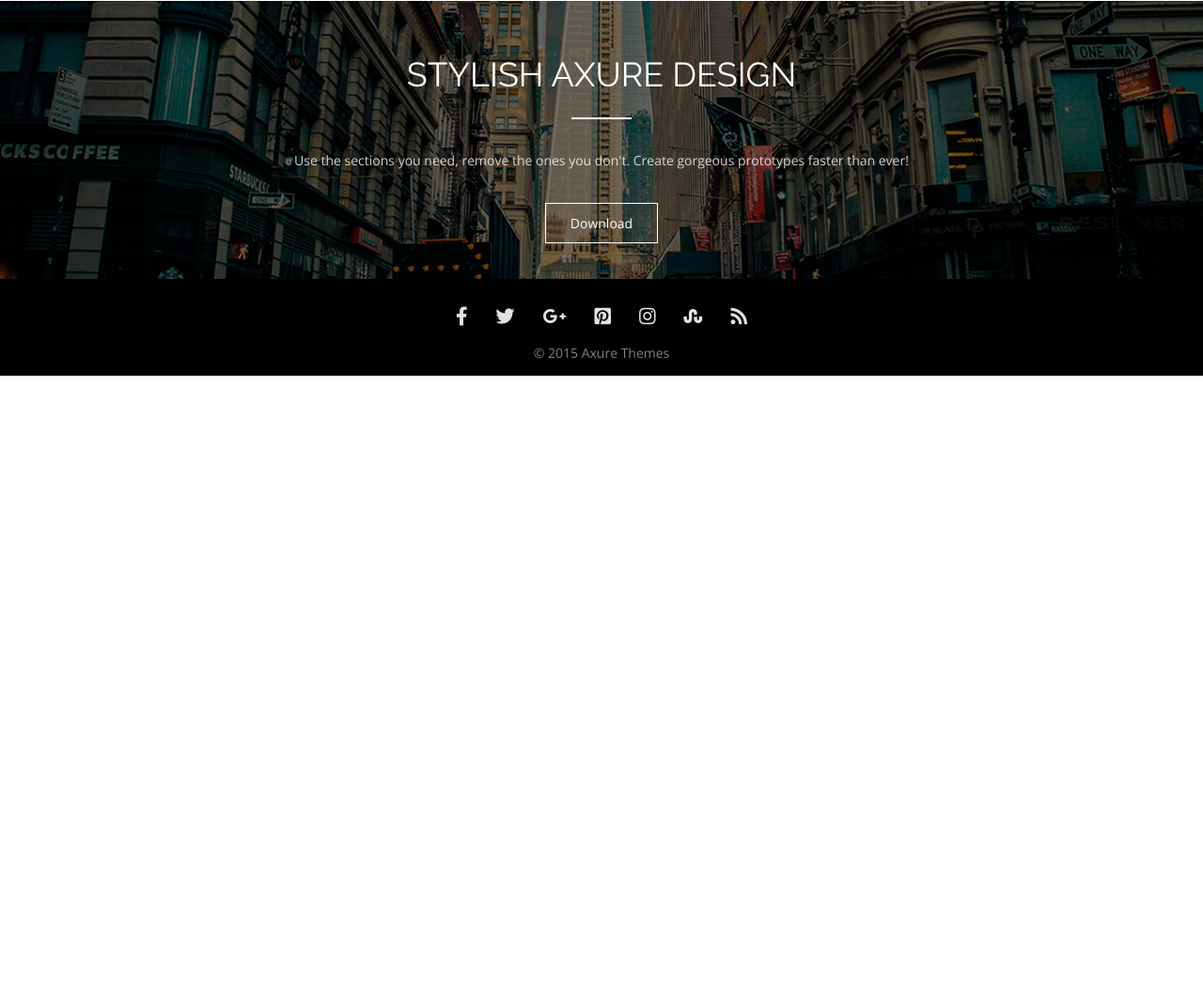
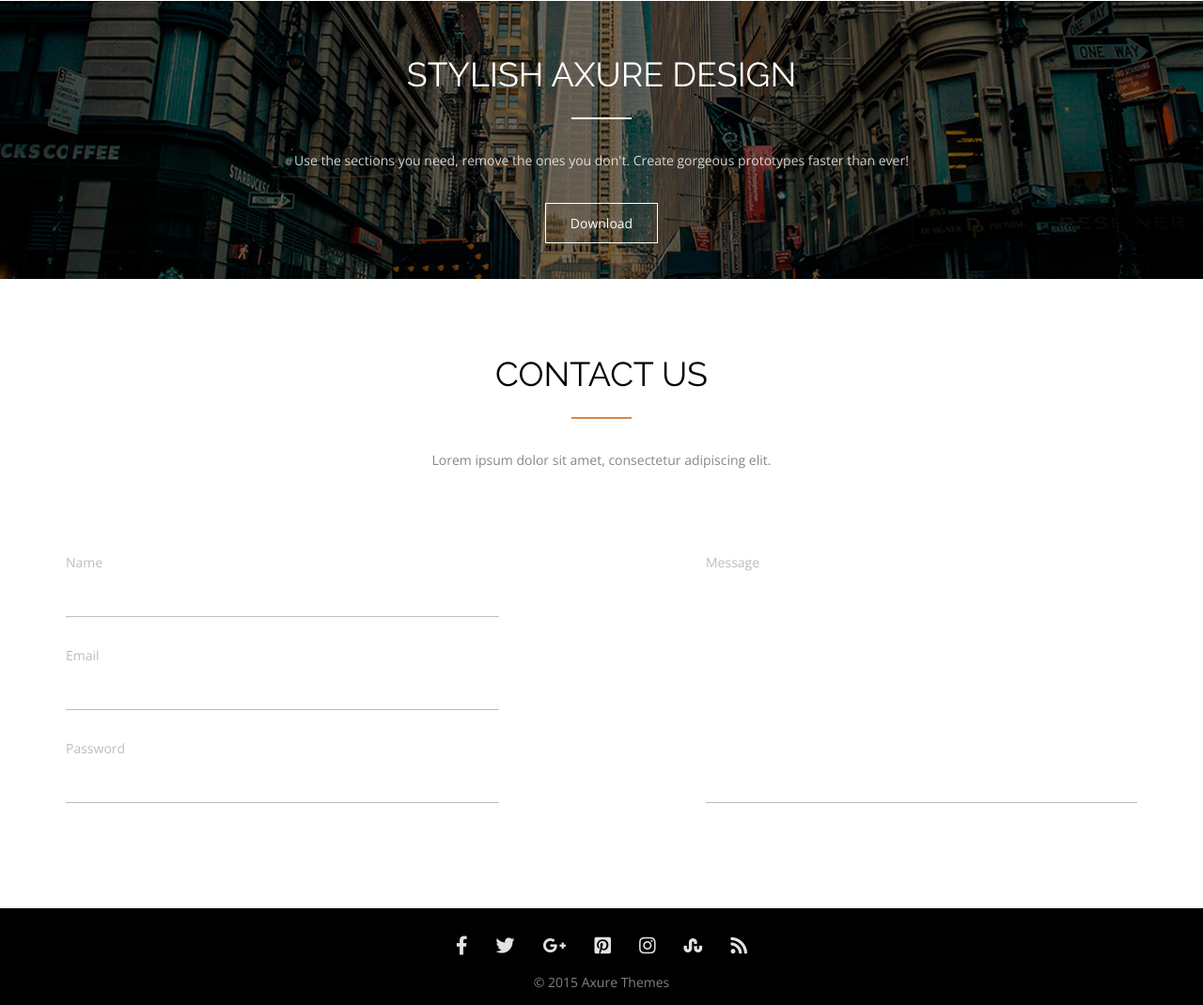
Before and after one commit to homihomka/FE08-wk-1-Vensko-Anastasia, a plain HTML site: page axit-template-markup/index.html in a window 1280 px wide. Shown: the part 2162-3232 px from the top of the page at 94% size. Before the commit the page ends 2562 px from the top, so only its background shows below. Drawn offline with nearby package versions, Linux system fonts and the light colour scheme.

Commit message:
Add markup and styles for contact block

```diff
--- /dev/null
+++ b/axit-template-markup/css/blocks/contact.css
@@ -0,0 +1,40 @@
+.contact {
+    padding-top: 80px;
+    padding-bottom: 44px;
+}
+
+.contact__form {
+    display: flex;
+    margin-top: 90px;
+    margin-bottom: 68px;
+}
+
+.contact__user-massage-container {
+    display: flex;
+    flex-direction: column;
+    flex-grow: 1;
+    margin-left: 110px;
+}
+
+.contact__user-data-container {
+    flex-grow: 1;
+    margin-right: 110px;
+}
+
+.contact__input {
+    margin-bottom: 31px;
+}
+
+.contact__input:last-child {
+    margin-bottom: 0;
+}
+
+.contact__textarea-container {
+    display: flex;
+    flex-direction: column;
+    flex-grow: 1;
+}
+
+.contact__textarea {
+    flex-grow: 1;
+}
--- /dev/null
+++ b/axit-template-markup/css/blocks/input.css
@@ -0,0 +1,19 @@
+.input__label {
+    color: #BDBDBD;
+}
+
+.input__field {
+    border: none;
+    border-bottom: 1px solid #BDBDBD;
+    display: block;
+    width: 100%;
+    margin-top: 30px;
+}
+
+.input__textarea {
+    border: none;
+    border-bottom: 1px solid #BDBDBD;
+    display: block;
+    resize: none;
+    width: 100%;
+}
--- a/axit-template-markup/css/style.css
+++ b/axit-template-markup/css/style.css
@@ -12,6 +12,8 @@
 @import "blocks/media.css";
 @import "blocks/nav.css";
 @import "blocks/logo.css";
+@import "blocks/contact.css";
+@import "blocks/input.css";
 
 html {
     box-sizing: border-box;
--- a/axit-template-markup/index.html
+++ b/axit-template-markup/index.html
@@ -293,6 +293,40 @@
     </div>
 </section>
 
+<section class="contact">
+    <div class="container">
+        <div class="section-header">
+            <h2 class="section-header__title">
+                Contact us
+            </h2>
+            <p class="section-header__description">
+                Lorem ipsum dolor sit amet, consectetur adipiscing elit.
+            </p>
+        </div>
+        <div class="contact__form">
+            <div class="contact__user-data-container">
+                <div class="input contact__input">
+                    <label class="input__label" for="name">Name</label>
+                    <input class="input__field" id="name" type="text" name="name">
+                </div>
+                <div class="input contact__input">
+                    <label class="input__label" for="email">Email</label>
+                    <input class="input__field" id="email" type="email" name="email">
+                </div>
+                <div class="input contact__input">
+                    <label class="input__label" for="password">Password</label>
+                    <input class="input__field" id="password" type="password" name="password">
+                </div>
+            </div>
+            <div class="contact__user-massage-container">
+                <div class="input contact__textarea-container">
+                    <label class="input__label" for="message">Message</label>
+                    <textarea class="input__textarea contact__textarea" name="message" id="message"></textarea>
+                </div>
+            </div>
+        </div>
+</section>
+
 <footer class="footer">
     <div class="container">
         <ul class="social">
```
